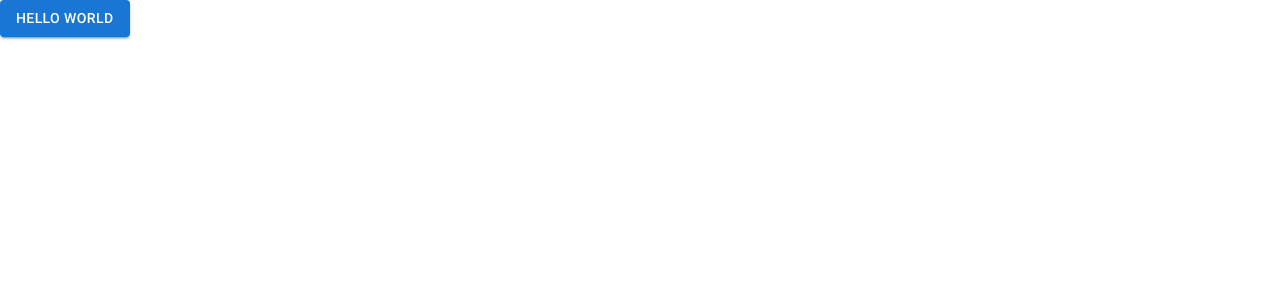
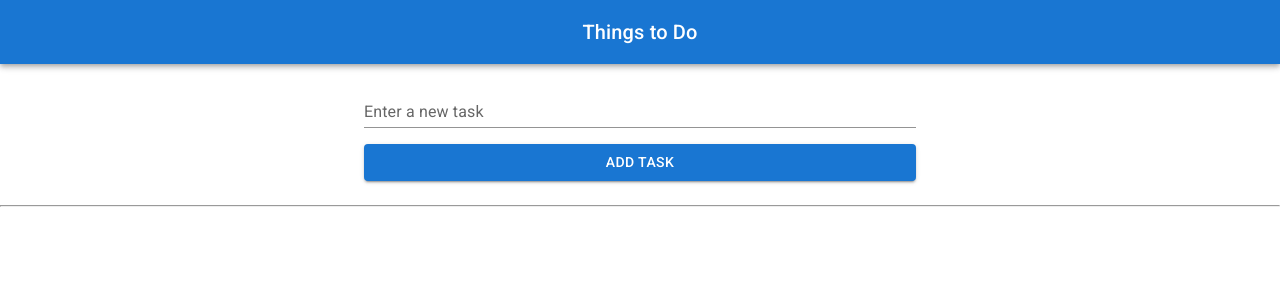
Before and after one commit to ryangholland/material-todo, a React (Vite) app: page / in a window 1280 px wide. Shown: the top 300 px of the page. Built offline with nearby package versions, Linux system fonts and the light colour scheme.

Commit message:
Add new task form

```diff
--- a/src/App.jsx
+++ b/src/App.jsx
@@ -1,11 +1,49 @@
+import AppBar from "@mui/material/AppBar";
+import Box from "@mui/material/Box";
 import Button from "@mui/material/Button";
-import CssBaseline from '@mui/material/CssBaseline';
+import Container from "@mui/material/Container";
+import CssBaseline from "@mui/material/CssBaseline";
+import FormControl from "@mui/material/FormControl";
+import Grid from "@mui/material/Grid";
+import TextField from "@mui/material/TextField";
+import Toolbar from "@mui/material/Toolbar";
+import Typography from "@mui/material/Typography";
 
 function App() {
   return (
     <>
       <CssBaseline />
-      <Button variant="contained">Hello world</Button>
+      <AppBar position="relative">
+        <Toolbar>
+          <Typography variant="h6" sx={{ margin: "auto" }}>
+            Things to Do
+          </Typography>
+        </Toolbar>
+      </AppBar>
+      <main>
+        <Box
+          sx={{
+            pt: 2,
+            pb: 2,
+          }}
+        >
+          <Container maxWidth="sm">
+            <form onSubmit={console.log("Form submitted")}>
+              <FormControl variant="standard" fullWidth>
+                <TextField
+                  id="standard-basic"
+                  label="Enter a new task"
+                  variant="standard"
+                  fullWidth
+                  sx={{ mb: 2 }}
+                />
+                <Button variant="contained" type="submit">Add Task</Button>
+              </FormControl>
+            </form>
+          </Container>
+        </Box>
+        <hr></hr>
+      </main>
     </>
   );
 }
```
